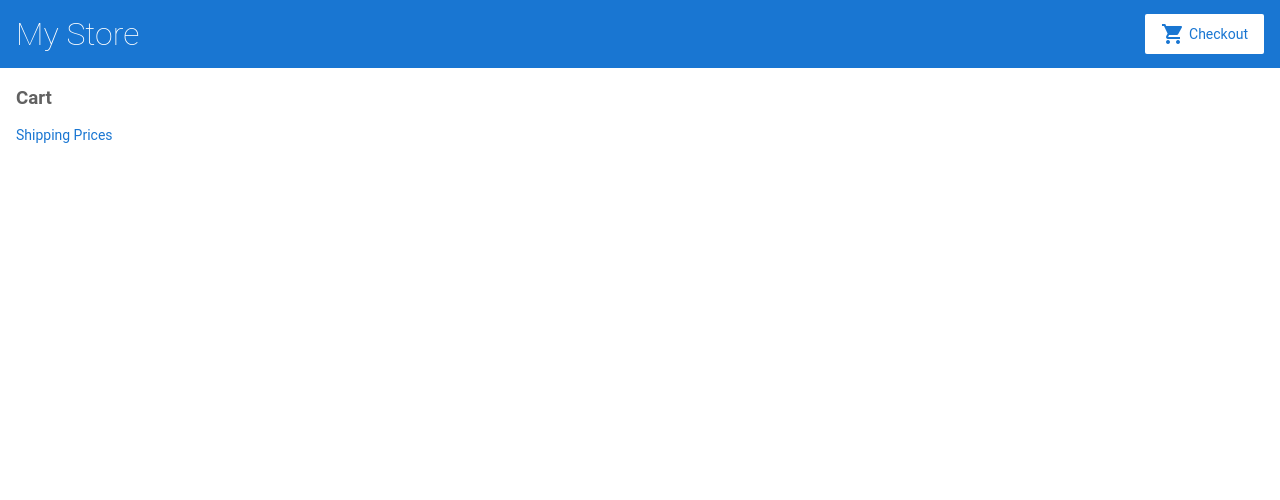
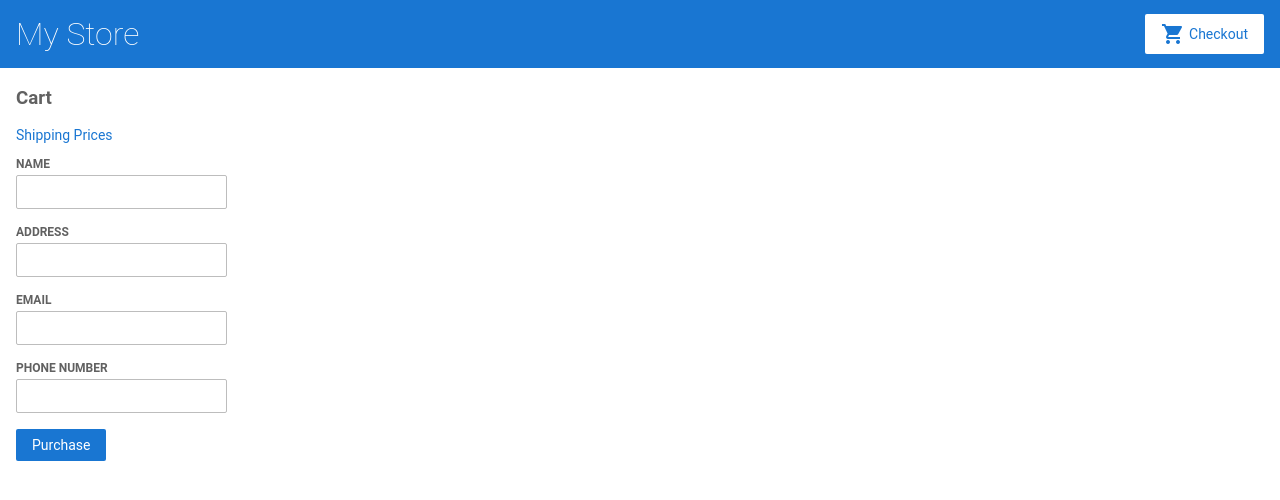
Before and after one commit to wsoule/angular-sample-project, an Angular app: page /cart in a window 1280 px wide. Shown: the top 500 px of the page. Built offline with nearby package versions, Linux system fonts and the light colour scheme.

Commit message:
add checkout form

```diff
--- a/src/app/cart/cart.component.html
+++ b/src/app/cart/cart.component.html
@@ -8,3 +8,36 @@
   <span>{{ item.name }}</span>
   <span>{{ item.price | currency }}</span>
 </div>
+
+
+<form [formGroup]="checkoutForm" (ngSubmit)="onSubmit()">
+  <div>
+    <label for="name">
+      Name
+    </label>
+    <input id="name" type="text" formControlName="name">
+  </div>
+
+  <div>
+    <label for="address">
+      Address
+    </label>
+    <input id="address" type="text" formControlName="address">
+  </div>
+
+  <div>
+    <label for="email">
+      Email
+    </label>
+    <input id="email" type="email" formControlName="email">
+  </div>
+
+  <div>
+  <label for="phone">
+    Phone Number
+  </label>
+  <input id="phone" type="tel" formControlName="phone">
+</div>
+
+  <button class="button" type="submit">Purchase</button>
+</form>
--- a/src/app/cart/cart.component.ts
+++ b/src/app/cart/cart.component.ts
@@ -1,4 +1,6 @@
 import { Component } from '@angular/core';
+import { FormBuilder } from '@angular/forms';
+
 import { CartService } from '../cart.service';
 
 @Component({
@@ -9,8 +11,24 @@
 export class CartComponent {
 
   items = this.cartService.getItems();
+
+  checkoutForm = this.formBuilder.group({
+    name: '',
+    address: '',
+    email: '',
+    phone: '',
+  });
+
   constructor(
-    private cartService: CartService
+    private cartService: CartService,
+    private formBuilder: FormBuilder,
   ) { }
 
+  onSubmit(): void {
+    // Process checkout data here
+    this.items = this.cartService.clearCart();
+    console.warn('Your order has been submitted', this.checkoutForm.value);
+    this.checkoutForm.reset();
+  }
+
 }
```
